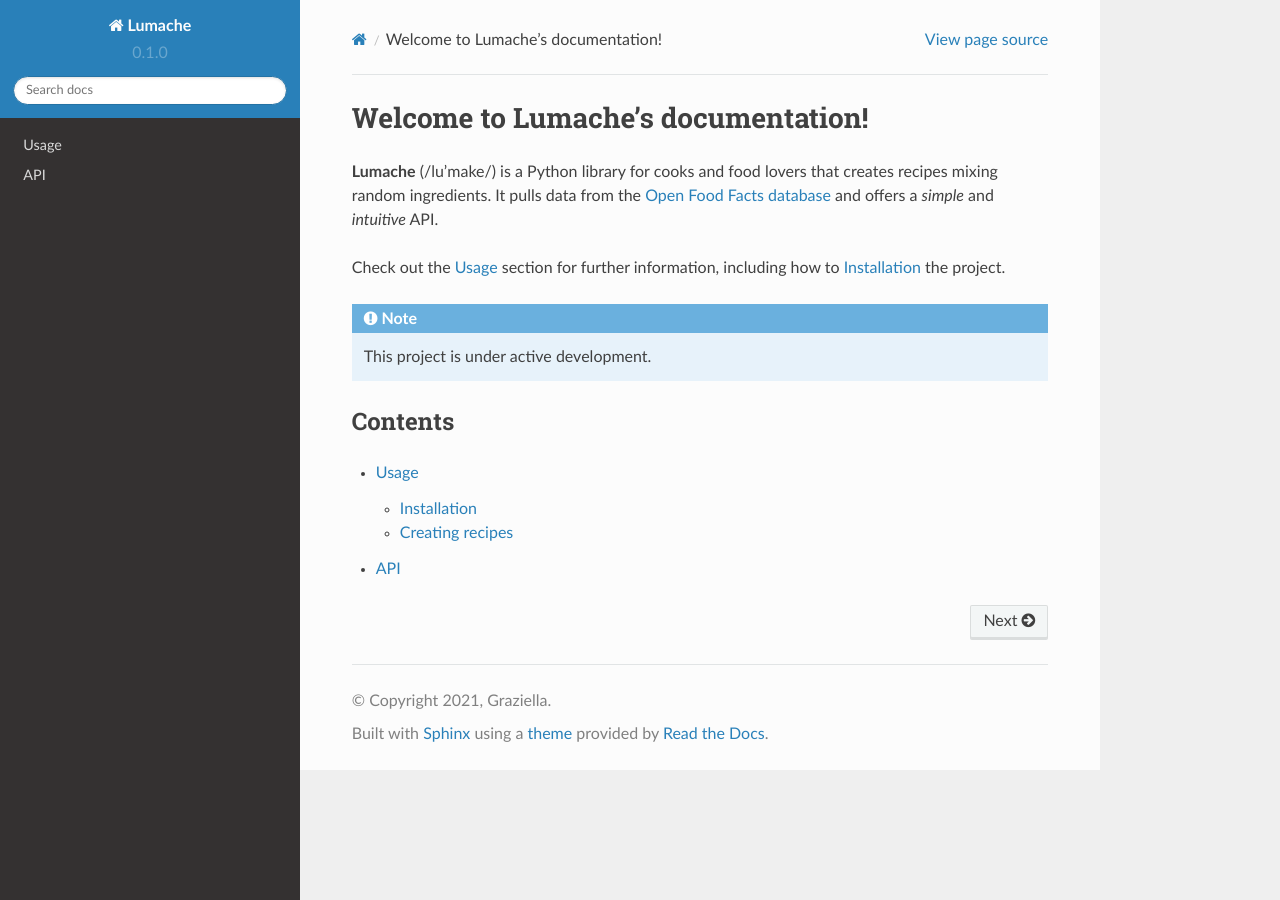
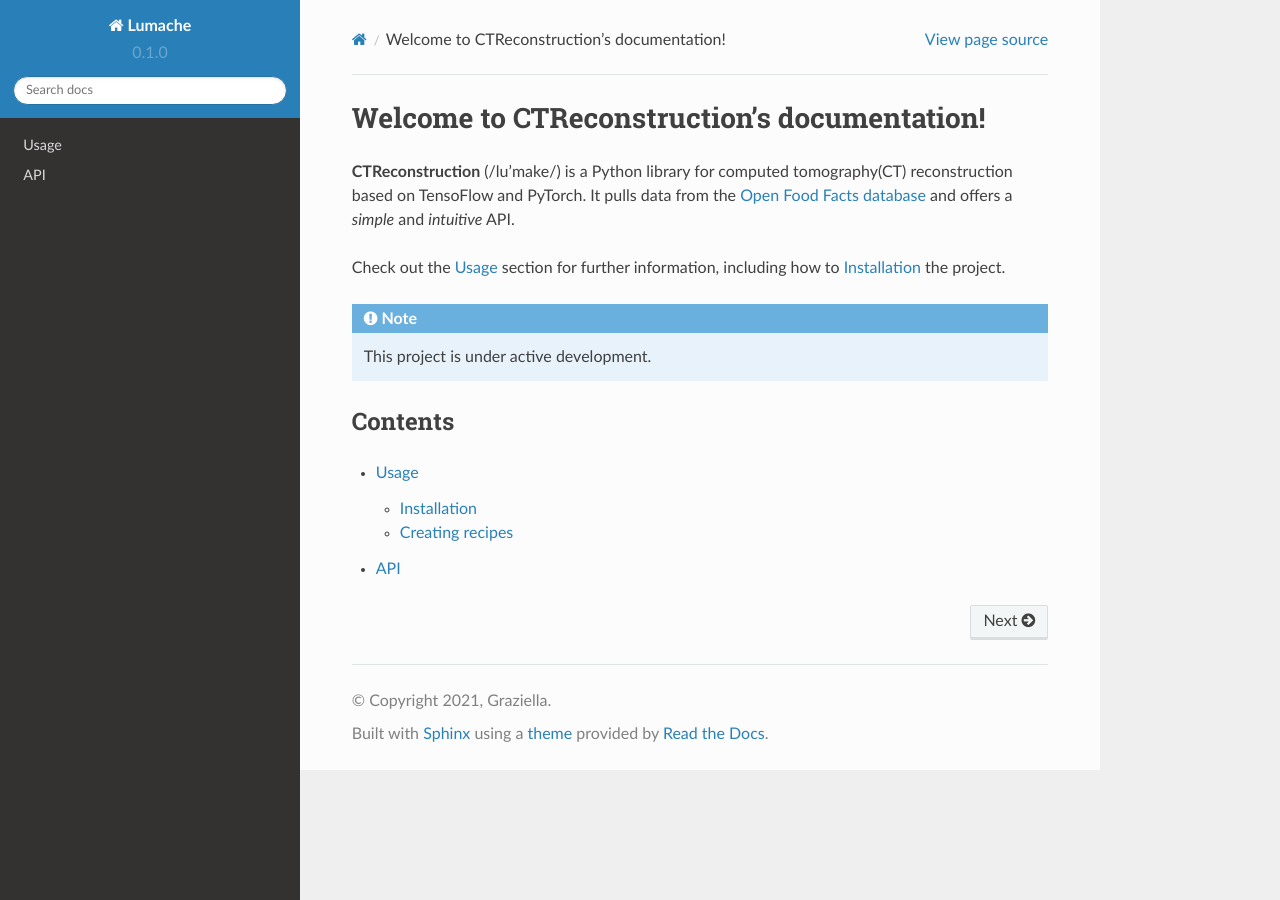
Before and after one commit to Stone-16/CTReconstruction, a Sphinx documentation site: the page built from docs/source/index.rst, in a window 1280 px wide. Built offline with Sphinx 7.4.7 and the Read the Docs theme 2.0.0, drawn with Linux system fonts in a browser that asks for light colours.

Commit message:
Update index.rst

```diff
--- a/docs/source/index.rst
+++ b/docs/source/index.rst
@@ -1,8 +1,7 @@
-Welcome to Lumache's documentation!
+Welcome to CTReconstruction's documentation!
 ===================================
 
-**Lumache** (/lu'make/) is a Python library for cooks and food lovers
-that creates recipes mixing random ingredients.
+**CTReconstruction** (/lu'make/) is a Python library for computed tomography(CT) reconstruction based on TensoFlow and PyTorch.
 It pulls data from the `Open Food Facts database <https://world.openfoodfacts.org/>`_
 and offers a *simple* and *intuitive* API.
 
```
